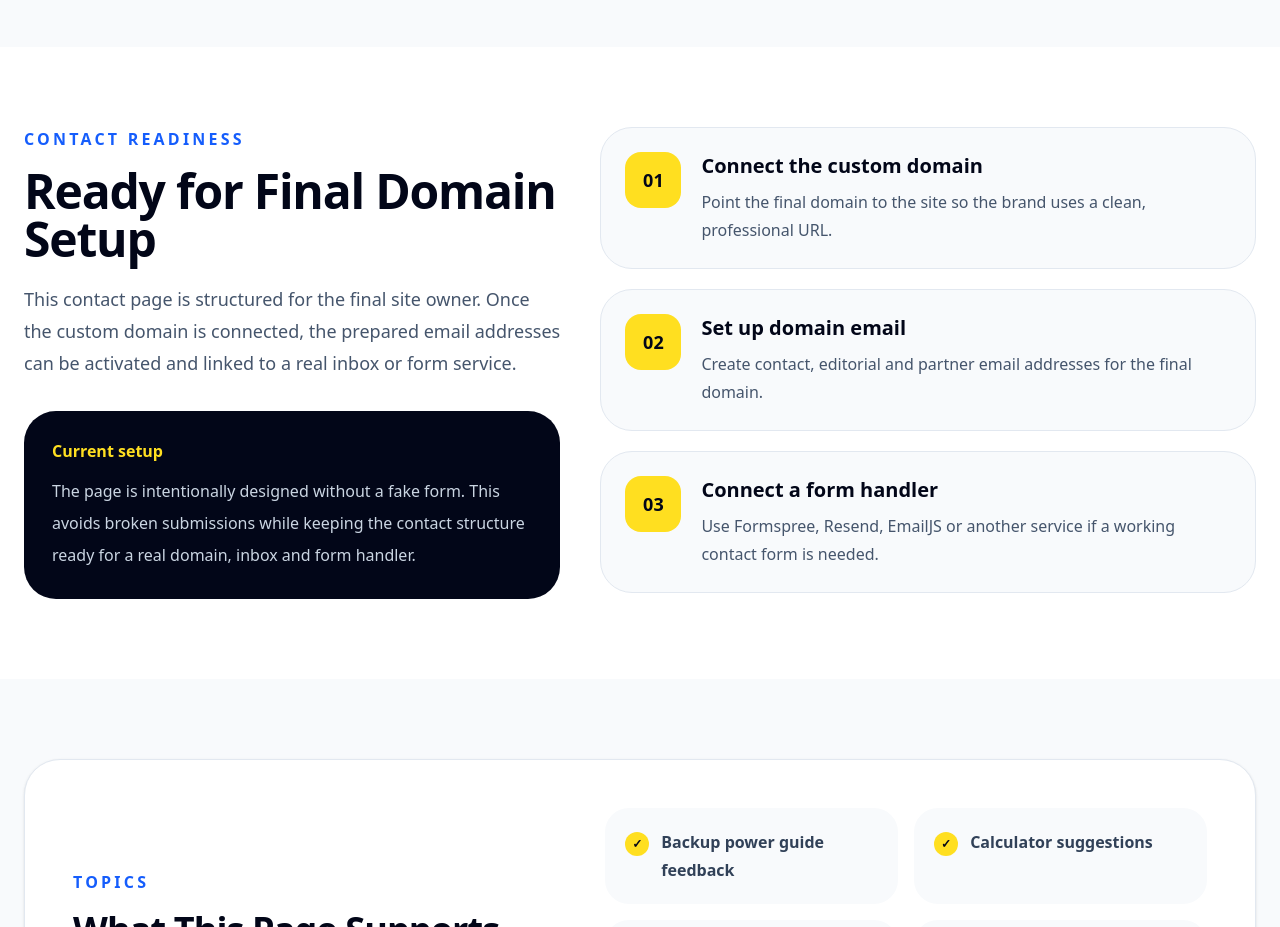
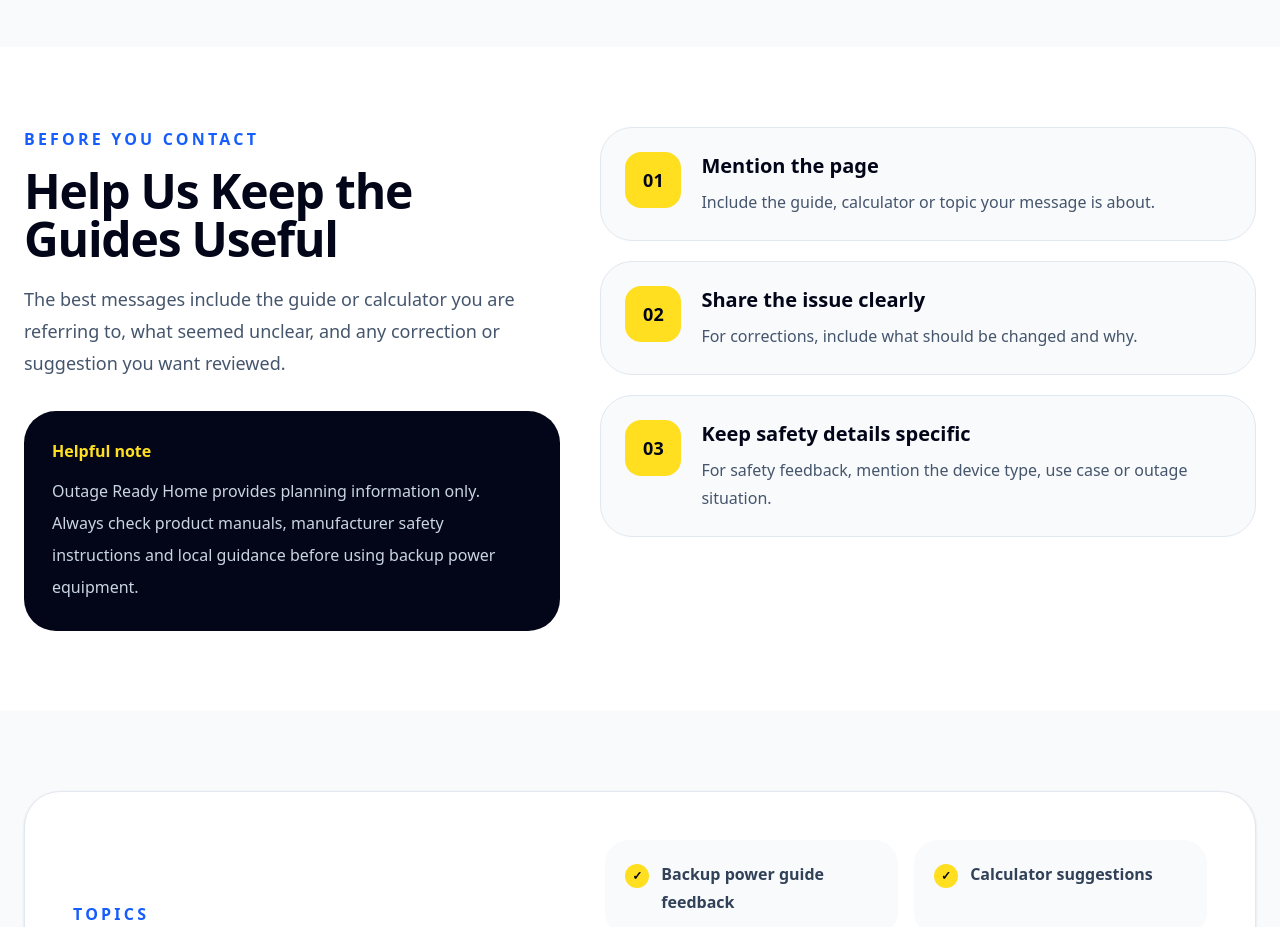
Before and after one commit to akifjanjua/outage-ready-home, a Next.js app: page /contact in a window 1280 px wide. Shown: the part 1160-2087 px from the top of the page. Built offline with nearby package versions, Linux system fonts and the light colour scheme; no server answers.

Commit message:
Make contact page visitor focused

```diff
--- a/app/contact/page.js
+++ b/app/contact/page.js
@@ -132,32 +132,47 @@ export default function ContactPage() {
   <div className="mx-auto grid max-w-7xl gap-10 lg:grid-cols-[0.9fr_1.1fr] lg:items-start">
     <div>
       <p className="font-bold uppercase tracking-[0.2em] text-blue-600">
-              Contact Readiness
+        Before You Contact
       </p>
 
       <h2 className="mt-4 text-4xl font-black tracking-tight md:text-5xl">
-              Ready for Final Domain Setup
+        Help Us Keep the Guides Useful
       </h2>
 
       <p className="mt-5 text-lg leading-8 text-slate-600">
-              This contact page is structured for the final site owner. Once the
-              custom domain is connected, the prepared email addresses can be
-              activated and linked to a real inbox or form service.
+        The best messages include the guide or calculator you are referring to,
+        what seemed unclear, and any correction or suggestion you want reviewed.
       </p>
 
       <div className="mt-8 rounded-[2rem] bg-slate-950 p-7 text-white">
-              <p className="font-black text-yellow-300">Current setup</p>
+        <p className="font-black text-yellow-300">Helpful note</p>
 
         <p className="mt-3 leading-8 text-slate-300">
-                The page is intentionally designed without a fake form. This
-                avoids broken submissions while keeping the contact structure
-                ready for a real domain, inbox and form handler.
+          Outage Ready Home provides planning information only. Always check
+          product manuals, manufacturer safety instructions and local guidance
+          before using backup power equipment.
         </p>
       </div>
     </div>
 
     <div className="grid gap-5">
-            {setupSteps.map((step) => (
+      {[
+        {
+          number: "01",
+          title: "Mention the page",
+          text: "Include the guide, calculator or topic your message is about.",
+        },
+        {
+          number: "02",
+          title: "Share the issue clearly",
+          text: "For corrections, include what should be changed and why.",
+        },
+        {
+          number: "03",
+          title: "Keep safety details specific",
+          text: "For safety feedback, mention the device type, use case or outage situation.",
+        },
+      ].map((step) => (
         <div
           key={step.number}
           className="rounded-[2rem] border border-slate-200 bg-slate-50 p-6"
@@ -170,9 +185,7 @@ export default function ContactPage() {
             <div>
               <h3 className="text-xl font-black">{step.title}</h3>
 
-                    <p className="mt-2 leading-7 text-slate-600">
-                      {step.text}
-                    </p>
+              <p className="mt-2 leading-7 text-slate-600">{step.text}</p>
             </div>
           </div>
         </div>
```
Lines whose indentation alone changed are shown as unchanged.
